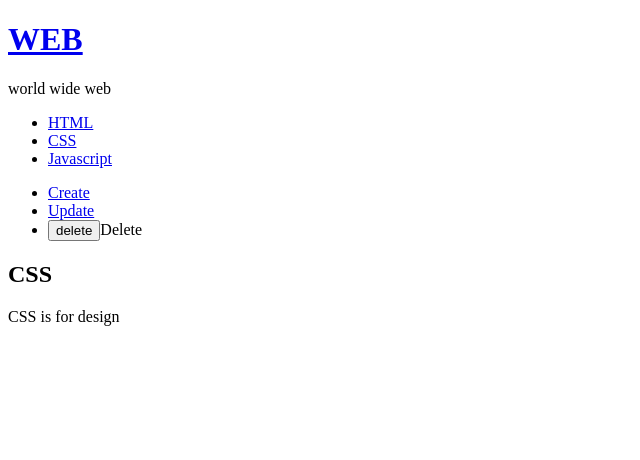
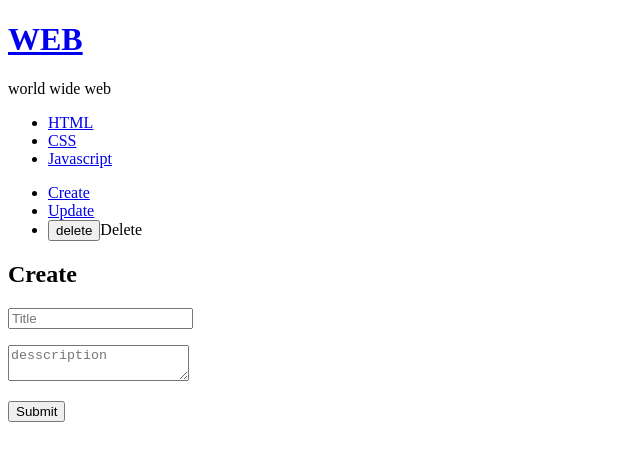
Before and after one commit to boy1434/React-app-Pract, a React (Create React App) app: page / in a window 1280 px wide. Shown: the top 460 px of the page, without its empty margins (0-640 px from the left). Built offline with nearby package versions, Linux system fonts and the light colour scheme.

Commit message:
create: form 구현

```diff
--- a/src/App.js
+++ b/src/App.js
@@ -11,7 +11,7 @@ class App extends Component {
   constructor(props){
     super(props);
     this.state = {
-      mode:'read',
+      mode:'create',
       selected_content_id:2,
       subject:{title:'WEB', sub:'world wide web'},
       welcome:{title:'Welcome', desc:'Hello React!!'},
--- a/src/components/CreateContent.js
+++ b/src/components/CreateContent.js
@@ -2,12 +2,35 @@
 function CreateContent(props) {
   console.log('Content render');
     return (
-      <header>
-      <h2>
-        Create
-      </h2>
-      {props.desc}
-      </header>
+      <article>
+        <h2>Create</h2>
+
+        <form action="/create_process" method="post"
+          onSubmit={function(e){
+            e.preventDefault();
+            alert('submit');
+          }.bind(this)}
+        >
+          <p>
+            <input
+              type="text"
+              name="title"
+              placeholder="Title">
+            </input>
+          </p>
+
+          <p>
+            <textarea
+              name="desc"
+              placeholder="desscription">
+              </textarea>
+          </p>
+
+          <p>
+            <input type="submit"></input>
+          </p>
+        </form>
+      </article>
 
     )
   }
```
